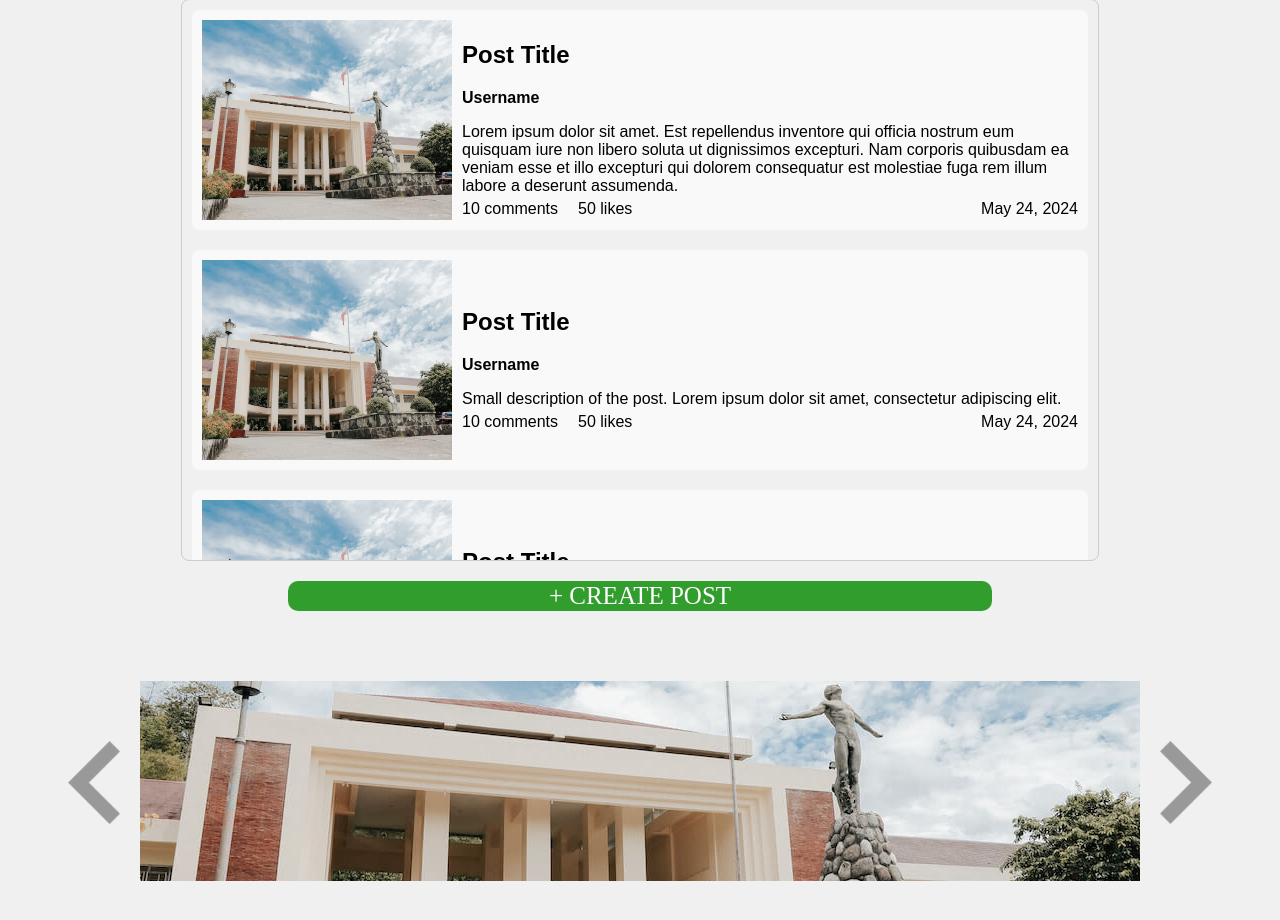
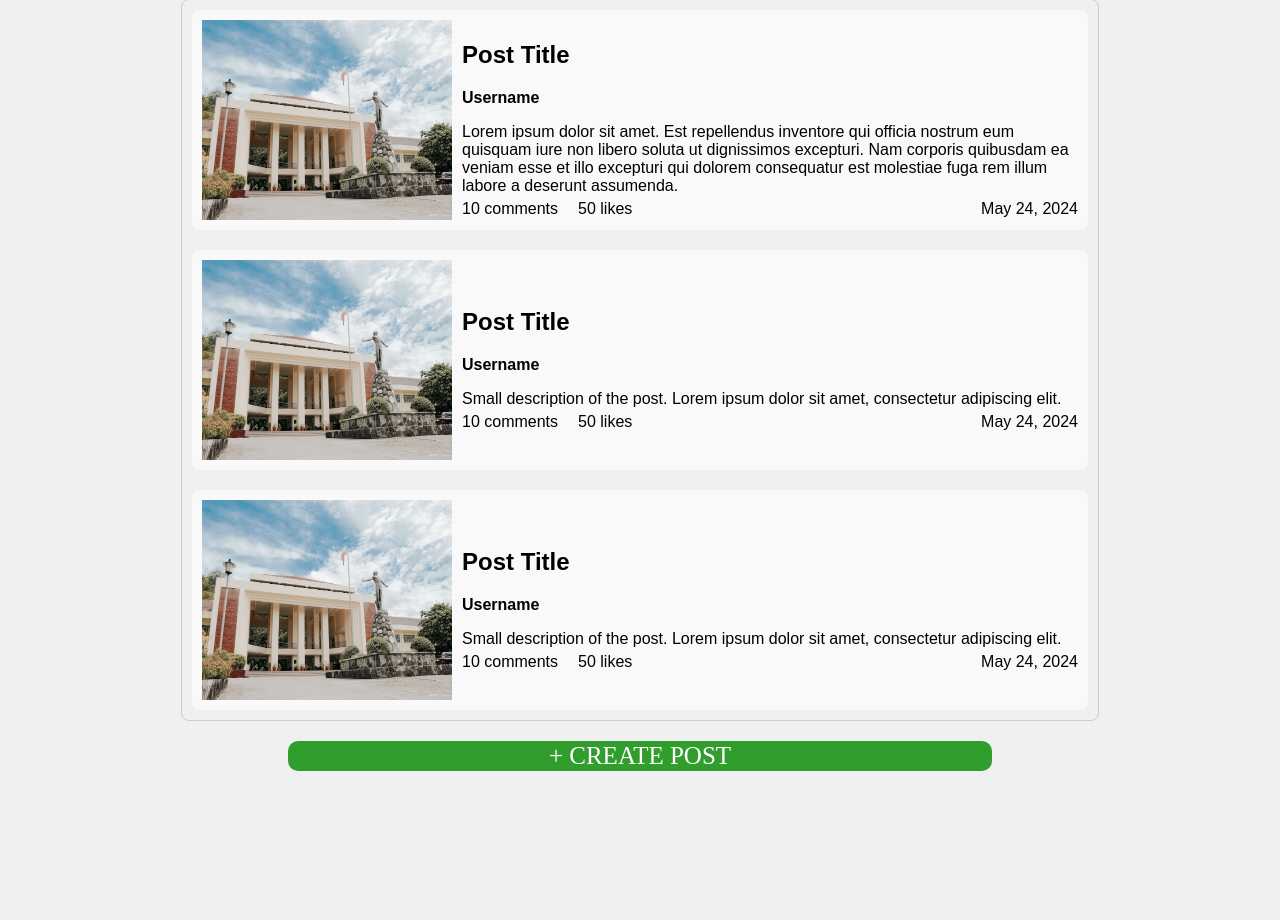
Before and after one commit to El-dawn/finalProject, a PHP site: page /home.html in a window 1280 px wide. Shown: the part 317-1237 px from the top of the page. Run offline with PHP 8.4, Linux system fonts and the light colour scheme; some web fonts are replaced.

Commit message:
removed special img in home

```diff
--- a/home.html
+++ b/home.html
@@ -96,11 +96,5 @@
         </div>
     </div>
 
-    <div class="special-container">
-        <img src="images/leftarrow-icon.png" alt="Left Arrow">
-        <img src="images/sample-img.jpeg" alt="Special Image">
-        <img src="images/rightarrow-icon.png" alt="Right Arrow">
-    </div>
-
 </body>
 </html>
--- a/post.html
+++ b/post.html
@@ -33,7 +33,7 @@
                 <h4 class="post-user">Full name</h4>
                 <h4 class="post-date">date</h4>
             </div>
-            <hr>
+            <hr class="post-hr">
             <br>
         </div>
         <div class="content-post">
--- a/styles.css
+++ b/styles.css
@@ -366,9 +366,10 @@ a{
     cursor: pointer;
 }
 
-.edittext-container button img {
+.edittext-container button img, img[alt="insertimage-icon"] {
     width: 10px;
     height: 10px;
+    cursor: pointer;
 }
 
 .publish-container {
@@ -396,45 +397,6 @@ a{
 .publish-container {
     justify-content: center;
     width: 60%;
-}
-
-
-.special-container {
-    display: flex;
-    text-align: center;
-    margin-top: 20px;
-    margin-bottom: 20px;
-}
-
-.special-container img[alt="Special Image"]{
-    text-align: center;
-    display: flex;
-    width: 1000px;
-    height: 200px;
-    object-fit: cover;
-
-}
-
-.special-container img[alt="Left Arrow"]{
-    margin-top: 60px;
-    margin-right: 20px;
-    width: auto;
-    height: 10%;
-
-}
-
-.special-container img[alt="Right Arrow"]{
-    margin-top: 60px;
-    margin-left: 20px;
-    width: auto;
-    height: 10%;
-}
-
-.display-container{
-    text-align: center;
-    border-radius: 10px;
-    margin: 20px 20px 20px 20px;
-    box-shadow: 10px 10px 10px 10px rgba(0,0,0,0.2); padding: 0px 0px 10px 10px;
 }
 
 .profile-content {
@@ -561,7 +523,7 @@ a{
     margin: 0;
 }
 
-hr{
+.post-hr{
     width: 80%;
 }
 
```
